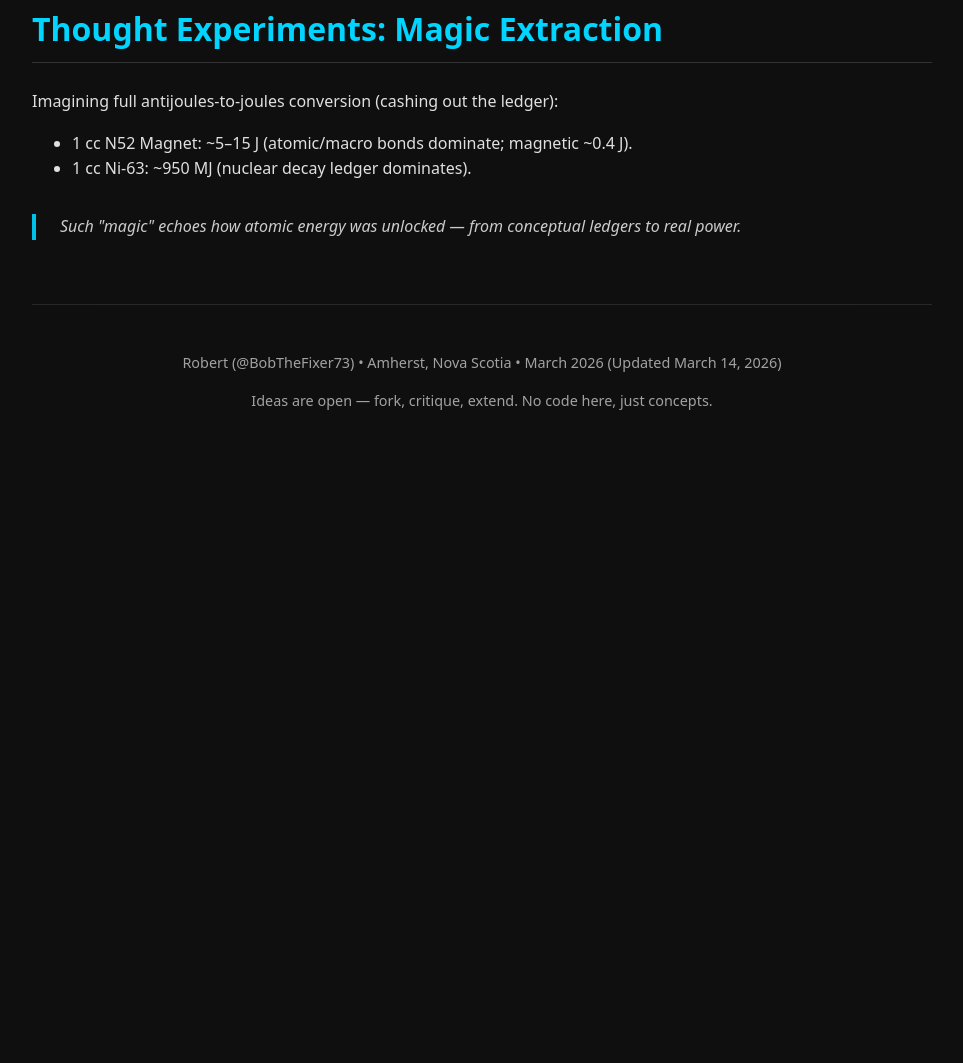
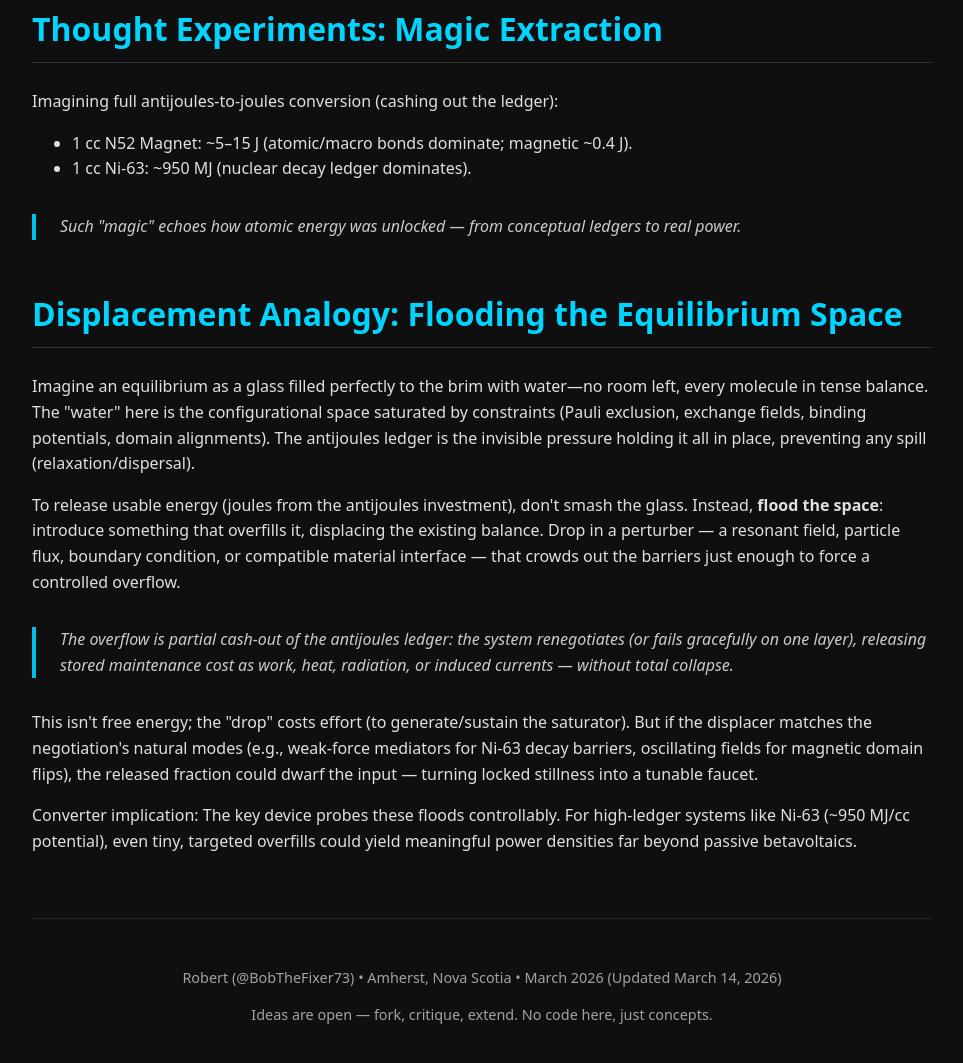
Before and after one commit to Glargod/RFE, a plain HTML site: page index.html in a window 1280 px wide. Shown: the part 2845-3908 px from the top of the page, without its empty margins (158-1121 px from the left). Before the commit the page ends 3303 px from the top, so only its background shows below. Drawn offline with Linux system fonts and the light colour scheme.

Commit message:
Update index.html

```diff
--- a/index.html
+++ b/index.html
@@ -181,7 +181,24 @@
     </ul>
     <p class="quote">Such "magic" echoes how atomic energy was unlocked — from conceptual ledgers to real power.</p>
   </section>
-
+<section>
+  <h2>Displacement Analogy: Flooding the Equilibrium Space</h2>
+  <p>
+    Imagine an equilibrium as a glass filled perfectly to the brim with water—no room left, every molecule in tense balance. The "water" here is the configurational space saturated by constraints (Pauli exclusion, exchange fields, binding potentials, domain alignments). The antijoules ledger is the invisible pressure holding it all in place, preventing any spill (relaxation/dispersal).
+  </p>
+  <p>
+    To release usable energy (joules from the antijoules investment), don't smash the glass. Instead, <strong>flood the space</strong>: introduce something that overfills it, displacing the existing balance. Drop in a perturber — a resonant field, particle flux, boundary condition, or compatible material interface — that crowds out the barriers just enough to force a controlled overflow.
+  </p>
+  <p class="quote">
+    The overflow is partial cash-out of the antijoules ledger: the system renegotiates (or fails gracefully on one layer), releasing stored maintenance cost as work, heat, radiation, or induced currents — without total collapse.
+  </p>
+  <p>
+    This isn't free energy; the "drop" costs effort (to generate/sustain the saturator). But if the displacer matches the negotiation's natural modes (e.g., weak-force mediators for Ni-63 decay barriers, oscillating fields for magnetic domain flips), the released fraction could dwarf the input — turning locked stillness into a tunable faucet.
+  </p>
+  <p>
+    Converter implication: The key device probes these floods controllably. For high-ledger systems like Ni-63 (~950 MJ/cc potential), even tiny, targeted overfills could yield meaningful power densities far beyond passive betavoltaics.
+  </p>
+</section>
   <footer>
     <p>Robert (@BobTheFixer73) • Amherst, Nova Scotia • March 2026 (Updated March 14, 2026)</p>
     <p>Ideas are open — fork, critique, extend. No code here, just concepts.</p>
```
